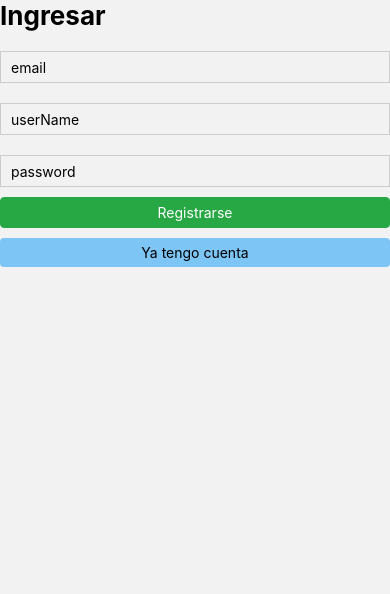
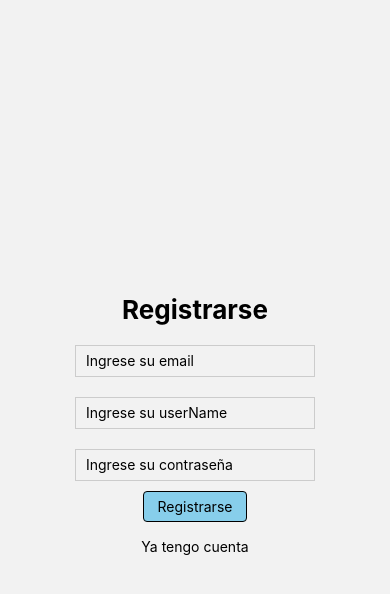
Before and after one commit to mfhamui/prog3PI2CosentinoHamui, a React Native app in the folder PI2/: screen /Register in a window 390 px wide. Shown: the top 594 px of the page. Built offline with nearby package versions, Linux system fonts and the light colour scheme; no server answers.

Commit message:
css login y register

```diff
--- a/PI2/src/screens/Login.js
+++ b/PI2/src/screens/Login.js
@@ -50,14 +50,14 @@ class Login extends Component {
 
                 <TextInput style={styles.input}
                     keyboardType='email-address'
-                    placeholder='email'
+                    placeholder='Ingrese su email'
                     onChangeText={text => this.setState({ email: text })}
                     value={this.state.email} />
 
 
                 <TextInput style={styles.input}
                     keyboardType='default'
-                    placeholder='password'
+                    placeholder='Ingrese su contraseña'
                     secureTextEntry={true}
                     onChangeText={text => this.setState({ password: text })}
                     value={this.state.password} />
@@ -92,31 +92,23 @@ const styles = StyleSheet.create({
         marginBottom: 10
     },
     botonB: {
-        backgroundColor: "rgb(135, 206, 235)",
         borderRadius: 4,
         paddingHorizontal: 10,
         paddingVertical: 6,
         margin: 10
     },
     boton: {
-        backgroundColor: "#28a745",
+        backgroundColor: "rgb(135, 206, 235)",
         borderRadius: 4,
         borderStyle: "solid",
         borderWidth: 1,
-        borderColor: "#28a745",
+        borderColor: "black",
         paddingHorizontal: 10,
         paddingVertical: 6,
         textAlign: "center"
     },
-    botonA: {
-        backgroundColor: "#FFE880",
-        borderRadius: 4,
-        paddingHorizontal: 10,
-        paddingVertical: 6,
-        margin: 10
-    },
     texto: {
-        color: "#fff"
+        color: "black"
     },
     input: {
         height: 20,
--- a/PI2/src/screens/Register.js
+++ b/PI2/src/screens/Register.js
@@ -1,4 +1,4 @@
-import  React, {Component} from "react";
+import React, { Component } from "react";
 import { View, Text, Pressable, TextInput } from "react-native";
 import { StyleSheet } from "react-native";
 import { auth, db } from "../Firebase/Config";
@@ -9,15 +9,16 @@ class Register extends Component {
     super(props);
     this.state = {
       email: "",
-        userName:"",
-        password:"",
+      userName: "",
+      password: "",
       error: ""
-    }}
+    }
+  }
 
 
   onSubmit(email, password, usuario) {
     console.log(this.state);
-        if (this.state.userName.length< 1){
+    if (this.state.userName.length < 1) {
       this.setState({ error: "ingresar un nombre de usuario es OBLIGATORIO" })
       return
     }
@@ -40,12 +41,12 @@ class Register extends Component {
           createdAt: Date.now(),
         })
           .then()
-            .catch( e => console.log(e))
+          .catch(e => console.log(e))
 
         this.props.navigation.navigate('Login')
       })
 
-    .catch( error => {
+      .catch(error => {
         console.log(error);
 
       })
@@ -54,96 +55,89 @@ class Register extends Component {
 
 
   }
-    render(){
-    return(
-       <View style= {StyleSheet.container}>
-         <Text style={style.titulo}>Ingresar</Text>
+  render() {
+    return (
+      <View style={styles.container}>
+        <Text style={styles.titulo}>Registrarse</Text>
 
 
-        <TextInput style={style.input}
+        <TextInput style={styles.input}
           keyboardType='email-address'
-            placeholder='email'
-            onChangeText={ text => this.setState({email:text}) }
+          placeholder='Ingrese su email'
+          onChangeText={text => this.setState({ email: text })}
           value={this.state.email} />
-        <TextInput  style={style.input}
+
+        <TextInput style={styles.input}
           keyboardType='default'
-            placeholder='userName'
-            onChangeText={ text => this.setState({userName:text}) }
+          placeholder='Ingrese su userName'
+          onChangeText={text => this.setState({ userName: text })}
           value={this.state.userName} />
 
-        <TextInput  style={style.input}
+        <TextInput style={styles.input}
           keyboardType='default'
-            placeholder='password'
+          placeholder='Ingrese su contraseña'
           secureTextEntry={true}
-            onChangeText={ text => this.setState({password:text}) }
-            value={this.state.password}/>
+          onChangeText={text => this.setState({ password: text })}
+          value={this.state.password} />
 
         <Text>{this.state.error}</Text>
-        <Pressable style={style.boton} onPress={() => this.onSubmit(this.state.email, this.state.password, this.state.userName)}>
-        <Text style={style.texto}> Registrarse </Text>
+        <Pressable style={styles.boton} onPress={() => this.onSubmit(this.state.email, this.state.password, this.state.userName)}>
+          <Text style={styles.texto}> Registrarse </Text>
         </Pressable>
 
 
-        <Pressable style={style.botonAzul}  onPress={ ()=> this.props.navigation.navigate('Login')}>
-            <Text> Ya tengo cuenta </Text>
+        <Pressable style={styles.botonB} onPress={() => this.props.navigation.navigate('Login')}>
+          <Text style={styles.texto}> Ya tengo cuenta </Text>
         </Pressable>
 
 
 
       </View>
 
-    )}
+    )
   }
-const style= StyleSheet.create({
+}
+const styles = StyleSheet.create({
   container: {
     flex: 1,
-    justifyContent: "center",
-    alignItems: "center",
-    paddingHorizontal: 10,
-    marginTop:20,
+    justifyContent: 'center',
+    alignItems: 'center',
+    marginTop: 20
   },
-
   titulo: {
     fontSize: 26,
     fontWeight: "bold",
-    marginBottom: 10,
+    marginBottom: 10
   },
-
+  botonB: {
+    borderRadius: 4,
+    paddingHorizontal: 10,
+    paddingVertical: 6,
+    margin: 10
+  },
+  boton: {
+    backgroundColor: "rgb(135, 206, 235)",
+    borderRadius: 4,
+    borderStyle: "solid",
+    borderWidth: 1,
+    borderColor: "black",
+    paddingHorizontal: 10,
+    paddingVertical: 6,
+    textAlign: "center"
+  },
+  texto: {
+    color: "black"
+  },
   input: {
-    height:20,
+    height: 20,
     paddingHorizontal: 10,
     paddingVertical: 15,
-    borderWidth:1,
+    borderWidth: 1,
     borderColor: "#ccc",
     borderCurve: 6,
     marginVertical: 10,
     borderStyle: "solid"
-  },
-
-  boton: {
-    backgroundColor: "#28a745",
-    paddingHorizontal:10,
-    paddingVertical:6,
-    textAlign: "center",
-    alignItems: "center",
-    borderRadius: 4,
-    borderWidth: 1,
-    borderStyle: "solid",
-    borderColor: "#28a745"
-  },
-  texto : {color: "#fff",
-},
-
-
-    botonAzul: {
-    backgroundColor: "#7dc5f5",
-    borderRadius: 4,
-    alignItems: "center",
-   paddingHorizontal:10,
-    paddingVertical:6,
-    marginTop: 10,
-
-  },
+  }
 
 })
 
```
Lines whose indentation alone changed are shown as unchanged.
